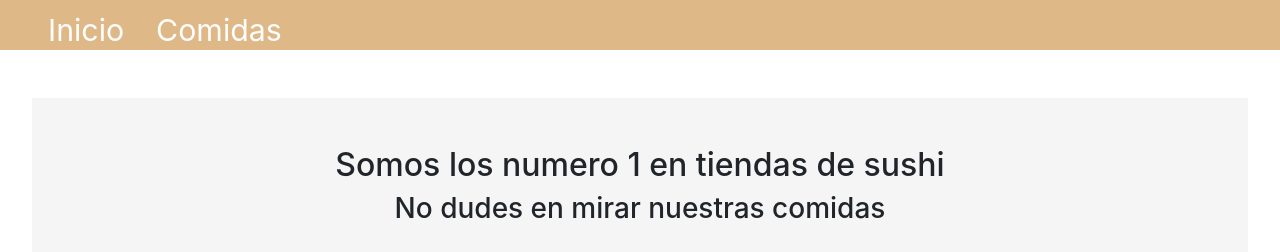
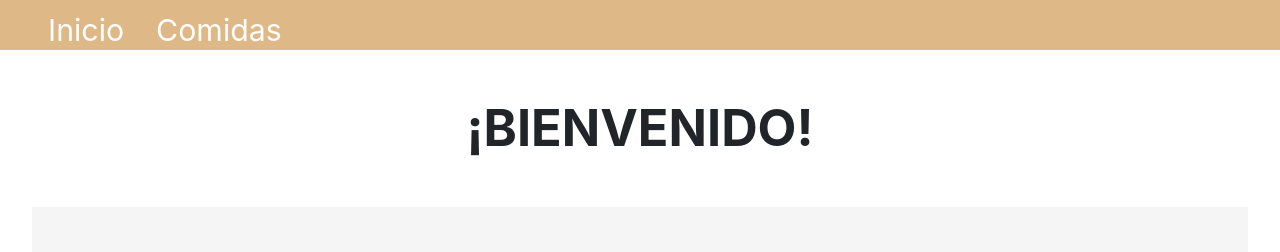
Before and after one commit to AylinWisnia/Clase-8, a website: page index.html in a window 1280 px wide. Shown: the top 252 px of the page. Drawn offline with nearby package versions, Linux system fonts and the light colour scheme.

Commit message:
Agregue Keywords y portadas

```diff
--- a/index.html
+++ b/index.html
@@ -4,6 +4,14 @@
         <meta charset="UTF-8">
         <meta http-equiv="X-UA-Compatible" content="IE=edge">
         <meta name="viewport" content="width=device-width, initial-scale=1.0">
+
+        <!--Dejo esto comentado y entre espacio para ver facilmente los requisitos de la consigna-->
+        <meta name="description" content="Aplicando seo a nuestra página">
+        <meta name="keywords" content="SUSHI, AYLU, compra, mejores preparaciones">
+        <meta name="author" content="Aylin Wisnia">
+        <title>Clase 15 - Inicio</title>
+
+
         <link href="src/css/styles.css" rel="stylesheet">
         <link rel="stylesheet" href="https://cdnjs.cloudflare.com/ajax/libs/animate.css/4.1.1/animate.min.css" />
         <link rel="stylesheet" href="https://cdn.jsdelivr.net/npm/bootstrap@4.6.2/dist/css/bootstrap.min.css"
@@ -14,7 +22,7 @@
         <script src="https://cdn.jsdelivr.net/npm/bootstrap@4.6.2/dist/js/bootstrap.bundle.min.js"
             integrity="sha384-Fy6S3B9q64WdZWQUiU+q4/2Lc9npb8tCaSX9FK7E8HnRr0Jz8D6OP9dO5Vg3Q9ct"
             crossorigin="anonymous"></script>
-        <title>Clase 8</title>
+
     </head>
     <body>
         <header class="nav">
@@ -35,6 +43,7 @@
             </nav>
         </header>
         <main class="content animate__animated animate__fadeIn">
+            <h1 class="main_portada"> ¡Bienvenido! </h1>
             <section class="main_content">
                 <div class="titulo mb-5">
                     <h2> Somos los numero 1 en tiendas de sushi </h2>
--- a/src/scss/styles.scss
+++ b/src/scss/styles.scss
@@ -4,6 +4,13 @@
 @import "./footer.scss";
 
 main.content {
+    .main_portada {
+        text-align: center;
+        text-transform: uppercase;
+        font-weight: bold;
+        font-size: 5ch;
+        margin-bottom: 3rem;
+    }
     padding: 0 2rem;
     width: 100%;
     margin-top: 3rem;
```
Also changed, not shown: productos.html (+9 -1 lines), src/css/styles.css.
